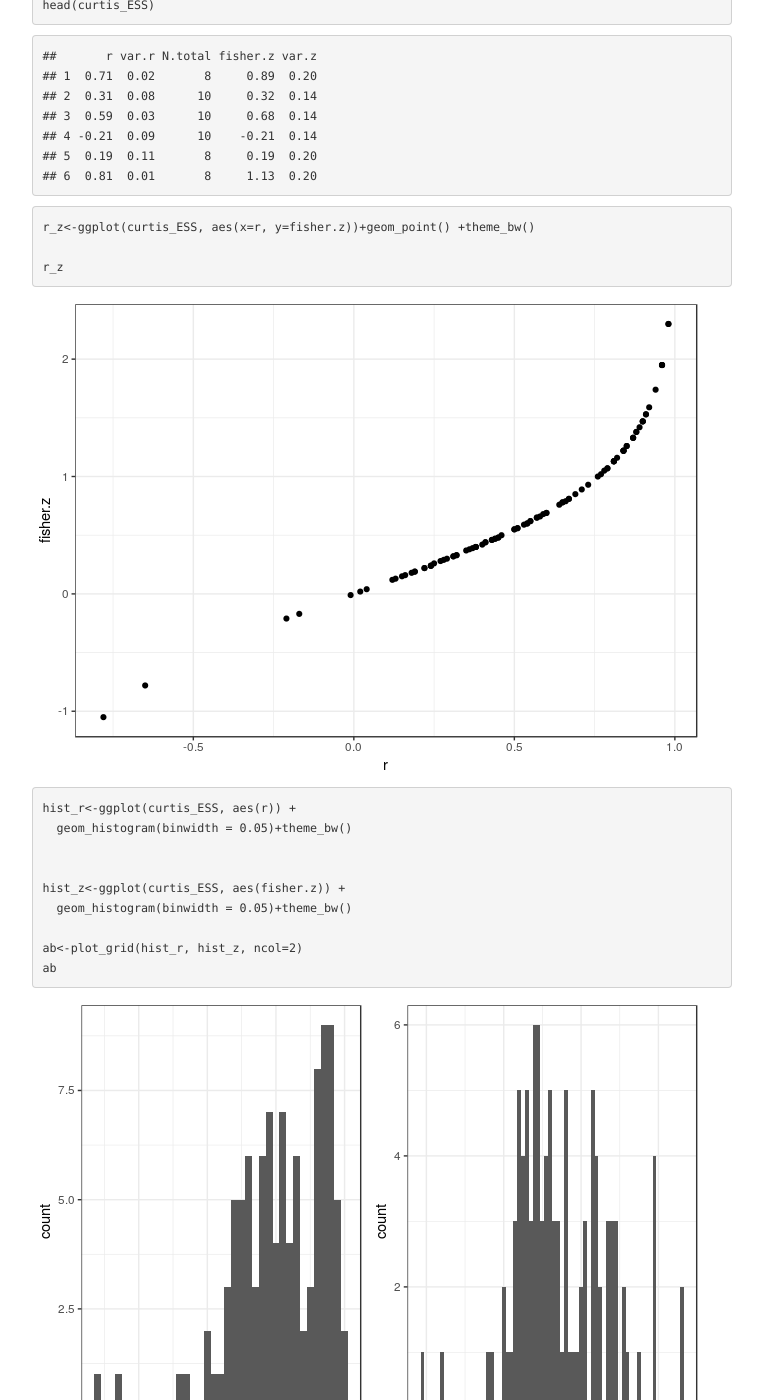
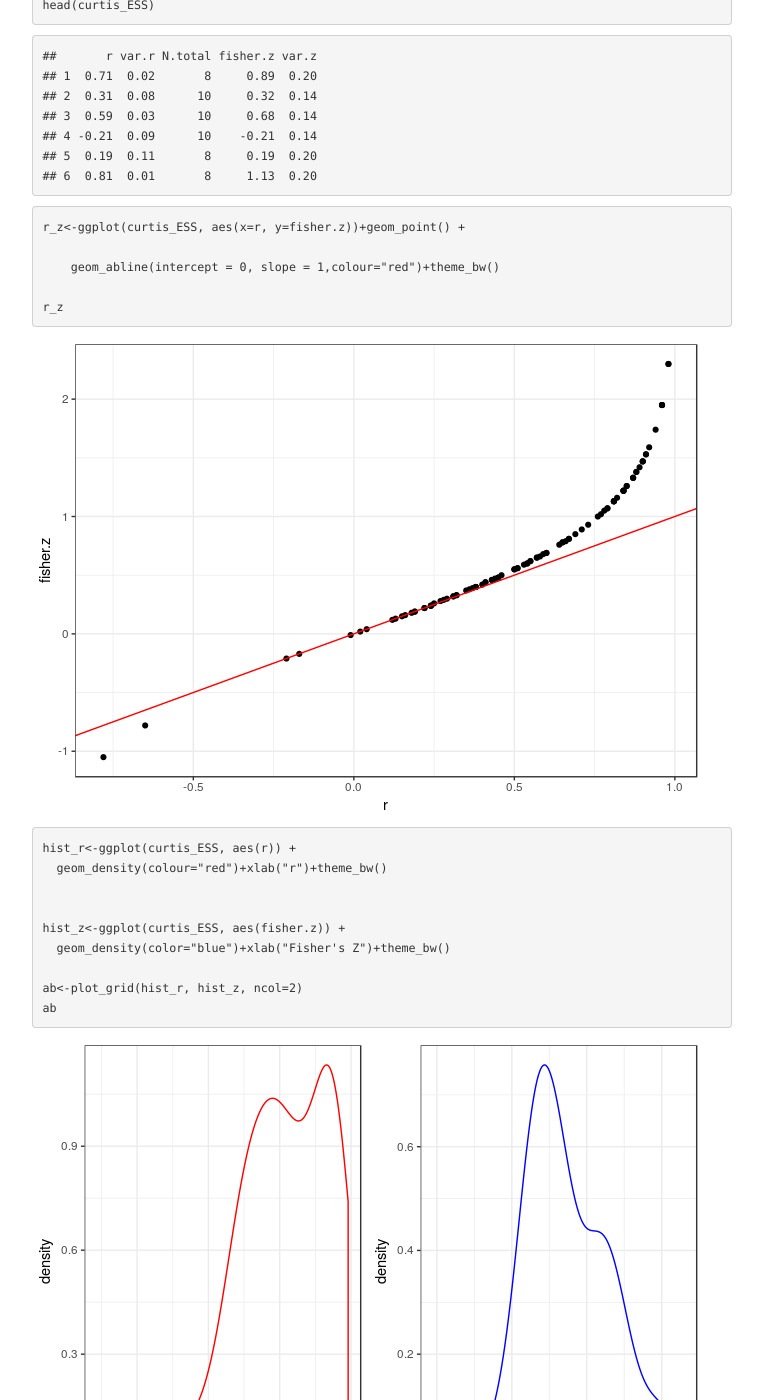
Before and after one commit to dylancraven/MetaAnalysis_Course, a Jekyll site: the page built from pages/Day4.md, in a window 1280 px wide and 1400 px high, scrolled down 910 px. Shown: the whole window, without its empty margins (258-1021 px from the left). Built offline with Jekyll 4.4.1, drawn with Linux system fonts in a browser that asks for light colours; our own code applies the rules of GitHub Pages for plain Markdown files; some of the changed text lies outside the part shown.

Commit message:
day 4...

````diff
--- a/pages/Day4.md
+++ b/pages/Day4.md
@@ -50,7 +50,9 @@ head(curtis_ESS)
     ## 6  0.81  0.01       8     1.13  0.20
 
 ``` r
-r_z<-ggplot(curtis_ESS, aes(x=r, y=fisher.z))+geom_point() +theme_bw()
+r_z<-ggplot(curtis_ESS, aes(x=r, y=fisher.z))+geom_point() +
+
+    geom_abline(intercept = 0, slope = 1,colour="red")+theme_bw()
 
 r_z
 ```
@@ -59,11 +61,11 @@ r_z
 
 ``` r
 hist_r<-ggplot(curtis_ESS, aes(r)) +
-  geom_histogram(binwidth = 0.05)+theme_bw()
+  geom_density(colour="red")+xlab("r")+theme_bw()
 
 
 hist_z<-ggplot(curtis_ESS, aes(fisher.z)) +
-  geom_histogram(binwidth = 0.05)+theme_bw()
+  geom_density(color="blue")+xlab("Fisher's Z")+theme_bw()
 
 ab<-plot_grid(hist_r, hist_z, ncol=2)
 ab
````
Also changed, not shown: other parts of pages/Day4.md (+6 -0 lines), index.md (+1 -1 lines), pages/Day3.md (+1 -1 lines), pages/Day4_files/figure-markdown_github-ascii_identifiers/hedgez-1.png, pages/Day4_files/figure-markdown_github-ascii_identifiers/r_fish-1.png.
